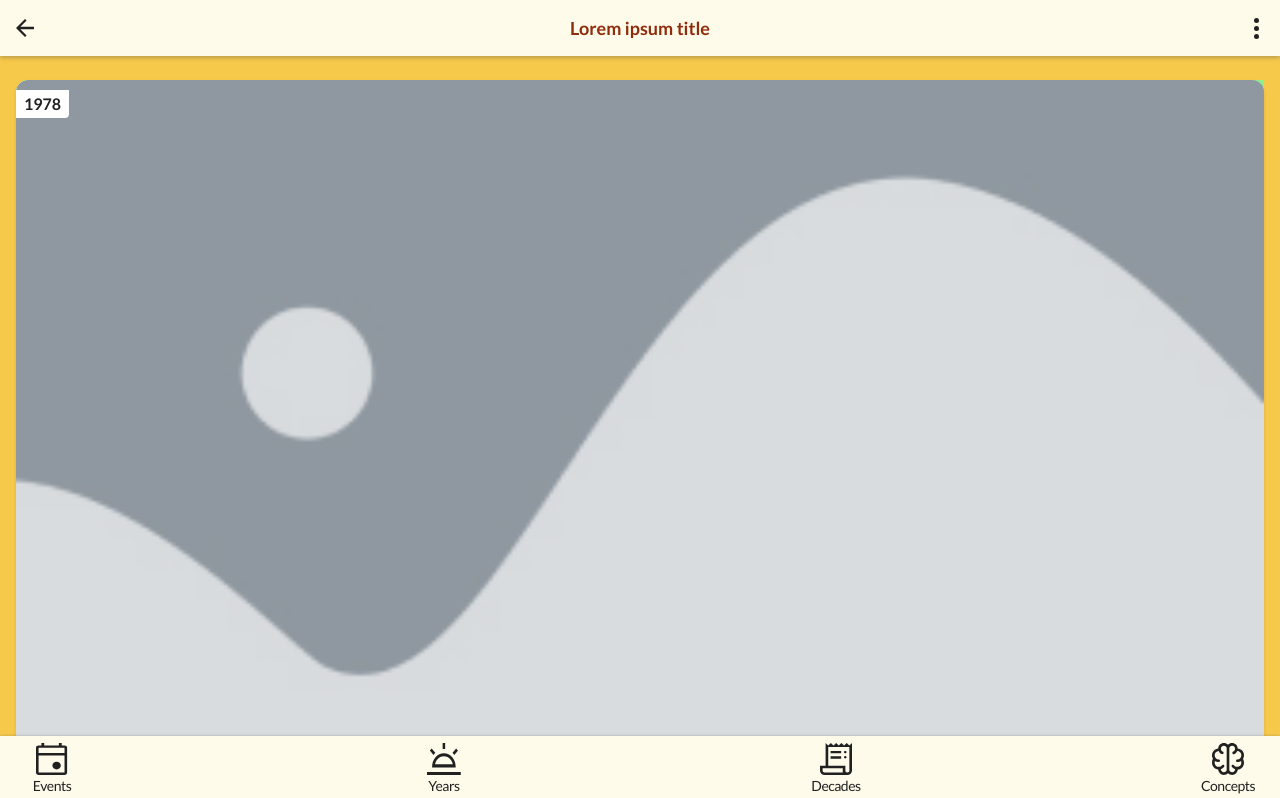
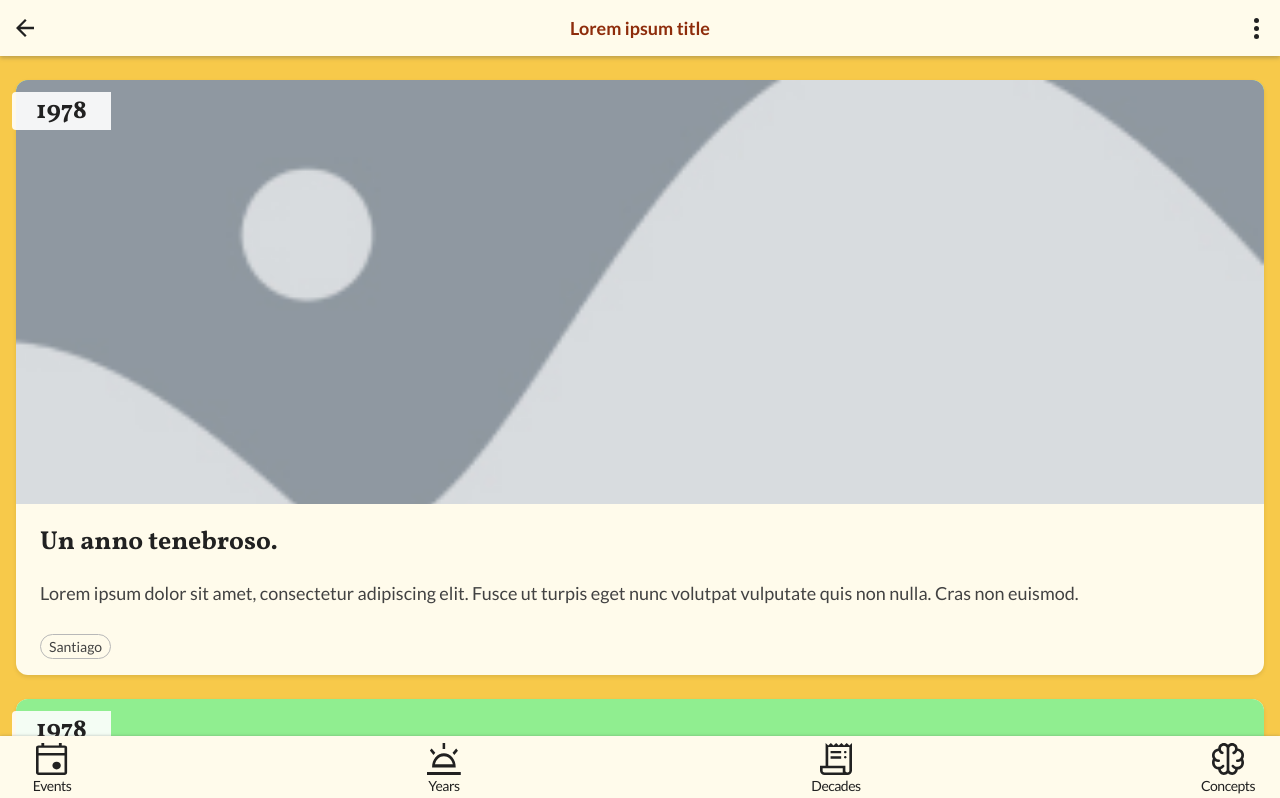
Before and after one commit to emastra/amateka, a React (Vite) app: page /story/1/years in a window 1280 px wide. Shown: the top 798 px of the page. Built offline with nearby package versions, Linux system fonts and the light colour scheme.

Commit message:
better card-date; cardmedium styles;

```diff
--- a/src/components/StoryCard/StoryCard.scss
+++ b/src/components/StoryCard/StoryCard.scss
@@ -43,7 +43,7 @@ article.story-card {
         }
 
         .intro-text-wrapper {
-            margin: 24px 0 28px 0;
+            margin: 20px 0 24px 0;
             // p line-height is 1.4. 1.4 * 4 lines = 5.6em. (em si basa sulla font-size dell'el corrente).
             max-height: 5.6em; // TODO: just height if i want fixed height.
             width: 100%;
--- a/src/components/TimelineCard/variants/CardMedium/CardMedium.scss
+++ b/src/components/TimelineCard/variants/CardMedium/CardMedium.scss
@@ -19,31 +19,32 @@ article#card-medium {
         height: 100%;
         width: 100%;
 
-        // uguale agli altri, ma piu grande?
-        div.card-date {
-            font-size: var(--font-size-p-mid);
-            color: var(--color-neutral-4);
-            font-weight: var(--font-weight-bold);
-            position: absolute;
-            top: 10px;
-            left: 0px;
-            background-color: rgba(255, 255, 255, 1);
-            padding: 6px 8px;
-            border-radius: 0 0 4px 0;
-            z-index: 1;
-        }
-
         div.card-image-wrapper {
             // padding-bottom-trick part2
             height: 0;
-            padding-bottom: 56.25%; // 16:9 aspect ratio for the image
+            padding-bottom: 34%; // aspect ratio for the image
             position: relative;
-            overflow: hidden;
+            // overflow: hidden; // TODO: serve? se voglio la card-date to come out its parent this must be commented
 
             // give color to padding
             background-clip: padding-box;
             background-color: lightgreen;
-            border-radius: 12px 0 0 12px;
+            border-radius: 12px 12px 0 0;
+
+            // same same? ma piu grnade di small
+            div.card-date {
+                font-family: var(--font-family-header);
+                font-size: var(--font-size-h-main);
+                color: var(--color-neutral-4);
+                font-weight: var(--font-weight-bold);
+                position: absolute;
+                top: 12px;
+                left: -4px;
+                background-color: rgba(255, 255, 255, 90%);
+                padding: 6px 24px;
+                border-radius: 4px 0 0 4px;
+                z-index: 1;
+            }
 
             img.card-top-image {
                 border-radius: 12px 12px 0 0;
@@ -59,35 +60,58 @@ article#card-medium {
         }
 
         .card-info-wrapper {
-            padding: 16px 12px;
+            padding: 24px 24px 16px 24px;
 
-            // .card-title-wrapper {
-            //     h2 {
-            //         font-size: 24px;
-            //     }
-            // }
+            .card-title-wrapper {
+                margin-bottom: 0.5rem;
+                font-size: var(--font-size-h-main); // per usare em qui sotto
+                line-height: var(--line-height-h);
 
-            // .intro-text-wrapper {
-            //     margin: 16px 0;
-            //     height: 4.4rem;
-            //     // text-overflow: ellipsis;
+                max-height: 2.2em; // 1.1 * 2
+                width: 100%;
+                overflow-y: hidden;
 
-            //     p {
-            //         color: #3f4d4d;
-            //         font-size: 1rem;
-            //         line-height: 1.1;
-            //     }
-            // }
+                h2 {
+                    font-size: var(--font-size-h-main);
+                }
+            }
 
-            // .tag-box {
-            //     display: inline-block;
-            //     background-color: #e3e3e3;
-            //     font-size: 14px;
-            //     padding: 0.5rem 1rem;
-            //     border-radius: 2rem;
-            //     margin-right: 8px;
-            //     color: var(--color-neutral-4);
-            // }
+            // same same?
+            .intro-text-wrapper {
+                margin: 24px 0 28px 0;
+                // p line-height is 1.4. 1.4 * 4 lines = 5.6em. (em si basa sulla font-size dell'el corrente).
+                max-height: 5.6em; // TODO: just height if i want fixed height.
+                width: 100%;
+                overflow-y: hidden;
+
+                p.intro-text {
+                    color: var(--color-neutral-3);
+                    height: 100%;
+                    width: 100%;
+                    display: -webkit-box;
+                    -webkit-line-clamp: 4;
+                    -webkit-box-orient: vertical;
+                }
+            }
+
+            // same everywhere probably
+            .tags-wrapper {
+                flex-basis: auto;
+                width: 100%;
+                white-space: nowrap;
+                overflow: hidden;
+
+                .tag-box {
+                    display: inline-block;
+                    padding: 6px 8px;
+                    font-size: var(--font-size-p-sm);
+                    color: var(--color-neutral-3);
+                    border: 1px solid var(--color-neutral-1);
+                    border-radius: 16px;
+                    margin-right: 8px;
+                    line-height: 0.8;
+                }
+            }
         }
     }
 }
--- a/src/components/TimelineCard/variants/CardMedium/CardMedium.tsx
+++ b/src/components/TimelineCard/variants/CardMedium/CardMedium.tsx
@@ -5,12 +5,8 @@ const CardMedium = ({ data: { date, image, title, description, tags } }) => {
     return (
         <article id='card-medium'>
             <Link to={`/story/${'1'}`} className='anchor-wrapper'>
-                {/* <div className='card-date-wrapper'>
-                    <div className='card-date'>{date}</div>
-                </div> */}
                 <div className='card-image-wrapper'>
                     <div className='card-date'>{date}</div>
-                    {/* <img className='card-top-image' src={image} alt='placeholder_image' /> */}
                     {!!image ? <img className='card-top-image' src={image} alt='placeholder_image' /> : null}
                 </div>
 
@@ -23,11 +19,13 @@ const CardMedium = ({ data: { date, image, title, description, tags } }) => {
                         <p className='intro-text'>{description}</p>
                     </div>
 
-                    {/* <div className='tags-wrapper'>
-                        <div className='tag-box'>A tag 1</div>
-                        <div className='tag-box'>Tag tag 2</div>
-                        <div className='tag-box'>Third tag</div>
-                    </div> */}
+                    <div className='tags-wrapper'>
+                        {tags.map((tag) => (
+                            <div key={tag} className='tag-box'>
+                                {tag}
+                            </div>
+                        ))}
+                    </div>
                 </div>
             </Link>
         </article>
--- a/src/components/TimelineCard/variants/CardSmall/CardSmall.scss
+++ b/src/components/TimelineCard/variants/CardSmall/CardSmall.scss
@@ -30,7 +30,7 @@ article#card-small {
             height: 0;
             padding-bottom: 36%; // aspect ratio
             position: relative;
-            overflow: hidden;
+            // overflow: hidden;
 
             // give color to padding
             background-clip: padding-box;
@@ -38,15 +38,16 @@ article#card-small {
             border-radius: 12px 0 0 12px;
 
             div.card-date {
-                font-size: var(--font-size-p-mid);
+                // font-family: var(--font-family-header);
+                font-size: var(--font-size-p-main);
                 color: var(--color-neutral-4);
                 font-weight: var(--font-weight-bold);
                 position: absolute;
                 top: 10px;
-                left: 0px;
-                background-color: rgba(255, 255, 255, 1);
+                left: -4px;
+                background-color: rgba(255, 255, 255, 0.9);
                 padding: 6px 8px;
-                border-radius: 0 0 4px 0;
+                border-radius: 4px 0 0 4px;
                 z-index: 1;
             }
 
@@ -83,8 +84,9 @@ article#card-small {
                 flex-basis: auto;
                 margin-bottom: 0.5rem;
                 font-size: var(--font-size-h-small); // per usare em qui sotto
+                line-height: var(--line-height-h);
 
-                max-height: 3.3em; // 1.1 * 3
+                max-height: 2.2em; // 1.1 * 2
                 width: 100%;
                 overflow-y: hidden;
 
--- a/src/styles/_variables.scss
+++ b/src/styles/_variables.scss
@@ -39,7 +39,7 @@
     --font-size-p-mid: 16px;
     --font-size-p-sm: 14px;
     --font-size-h-main: 26px;
-    --font-size-h-small: 20px;
+    --font-size-h-small: 22px;
 
     //!! p-main-reg-wider !! for article paragraphs! larger letter-spacing
 
```
